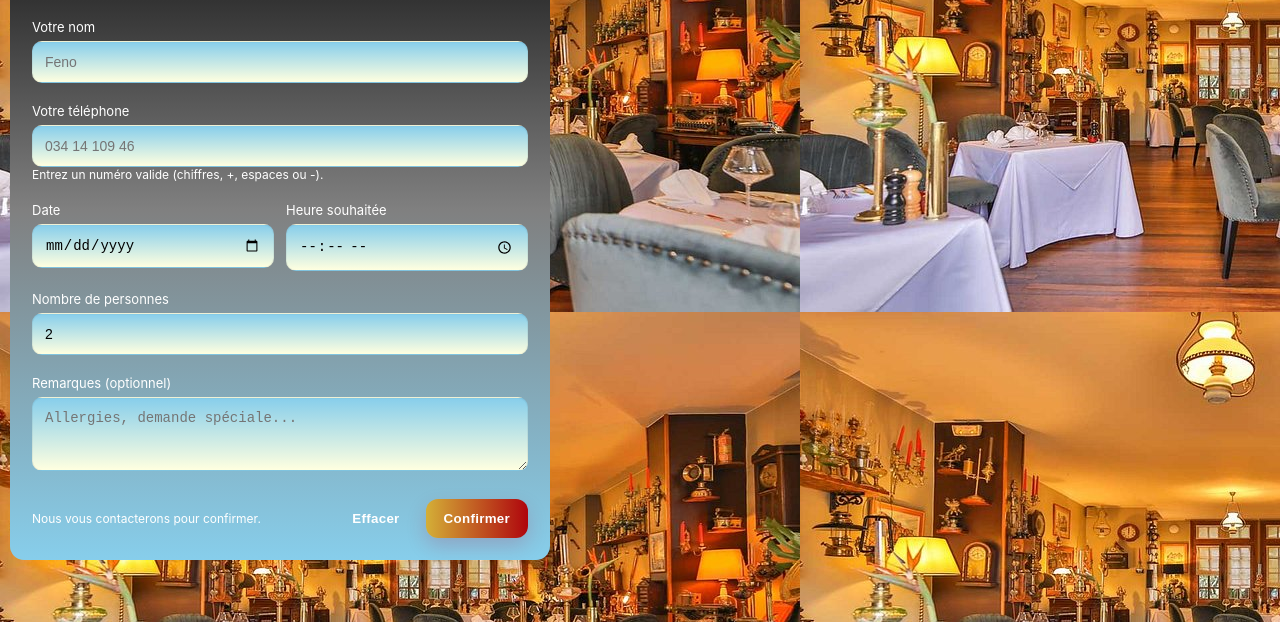
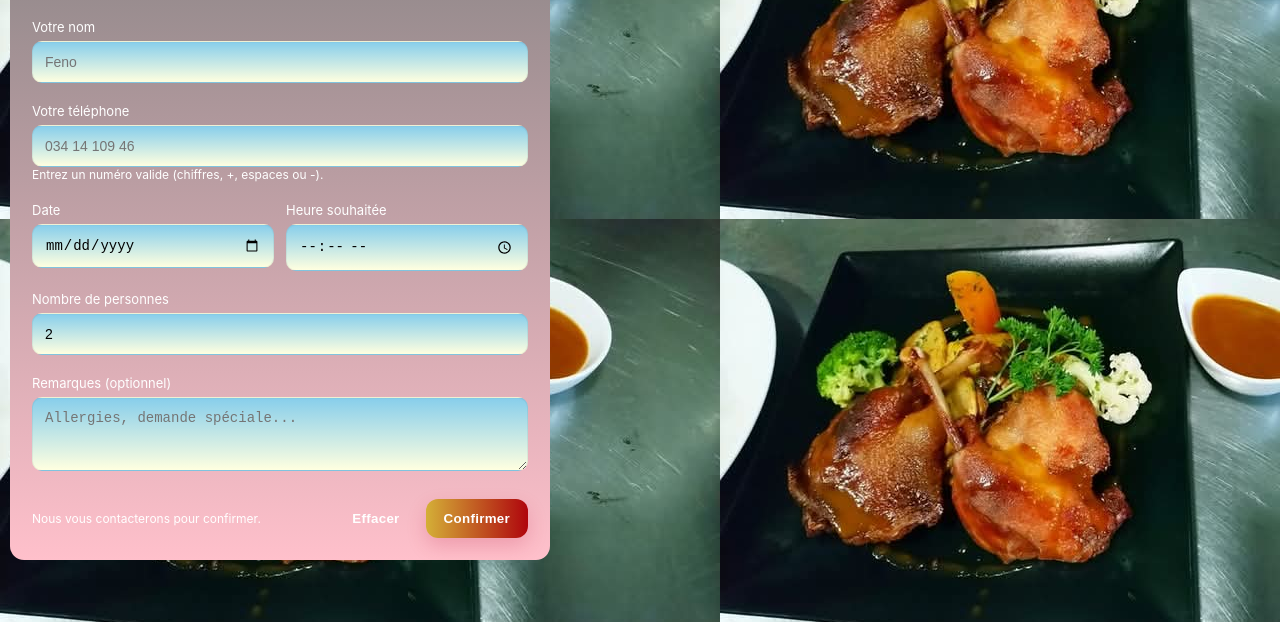
Before and after one commit to radoandria588-bit/Site_Restaurant, a plain HTML site: page réservation.html in a window 1280 px wide. Shown: the part 188-810 px from the top of the page. Drawn offline with Linux system fonts and the light colour scheme.

Commit message:
Add files via upload

```diff
--- a/réservation.html
+++ b/réservation.html
@@ -22,7 +22,7 @@
     body{
       margin: 10px;
       min-height:0px%;
-      background-image: url("img2.jpg");
+      background-image: url("image.jpg");
       display:block;
       align-items:center;
       justify-content:center;
@@ -33,7 +33,7 @@
     .card{
       width:100%;
       max-width:var(--maxw);
-      background: linear-gradient(180deg,black,grey,skyblue);
+      background: linear-gradient(180deg,grey,pink);
       border-radius:var(--radius);
       box-shadow: blue;
       overflow:hidden;
```
Also changed, not shown: image.jpg (added).
